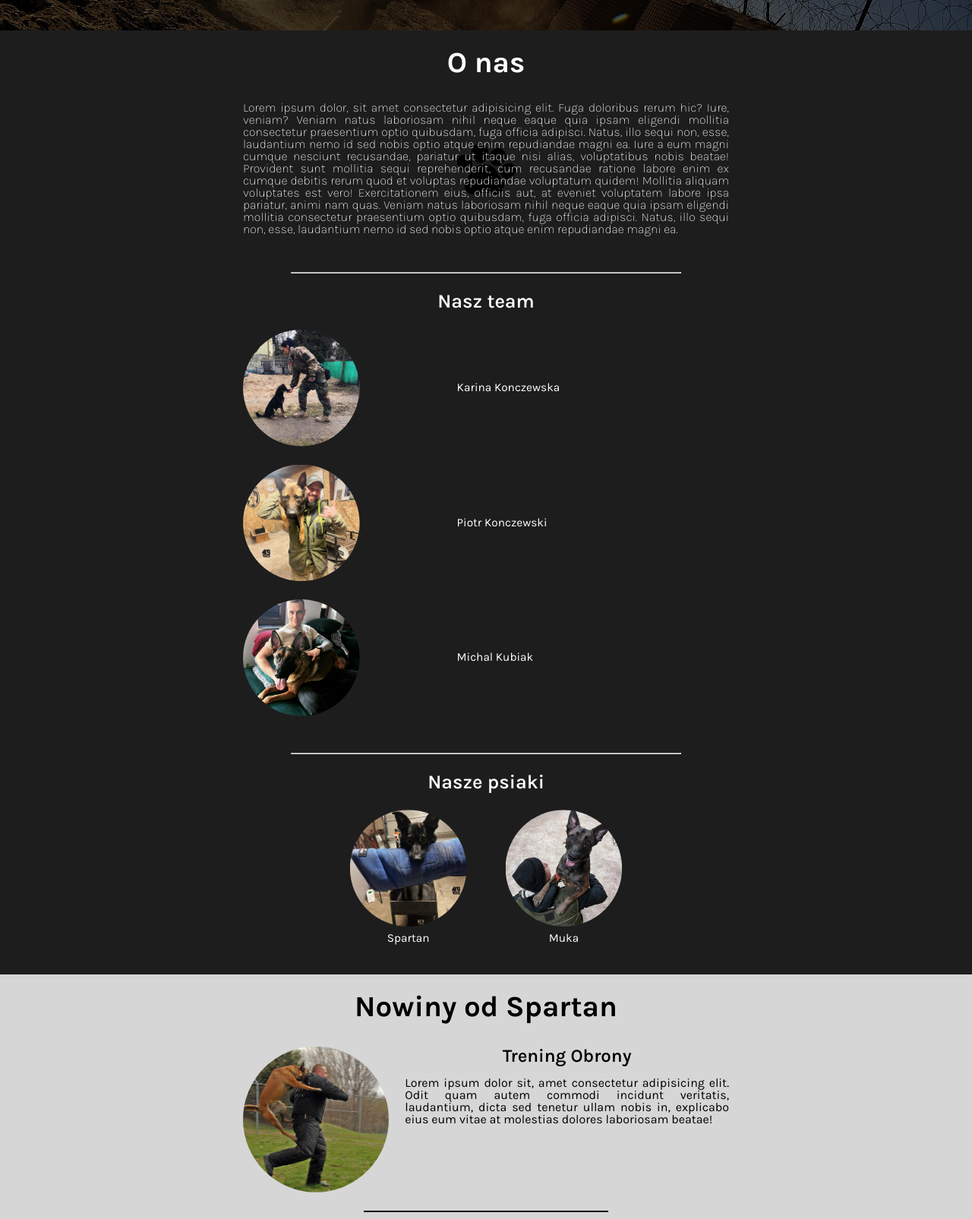
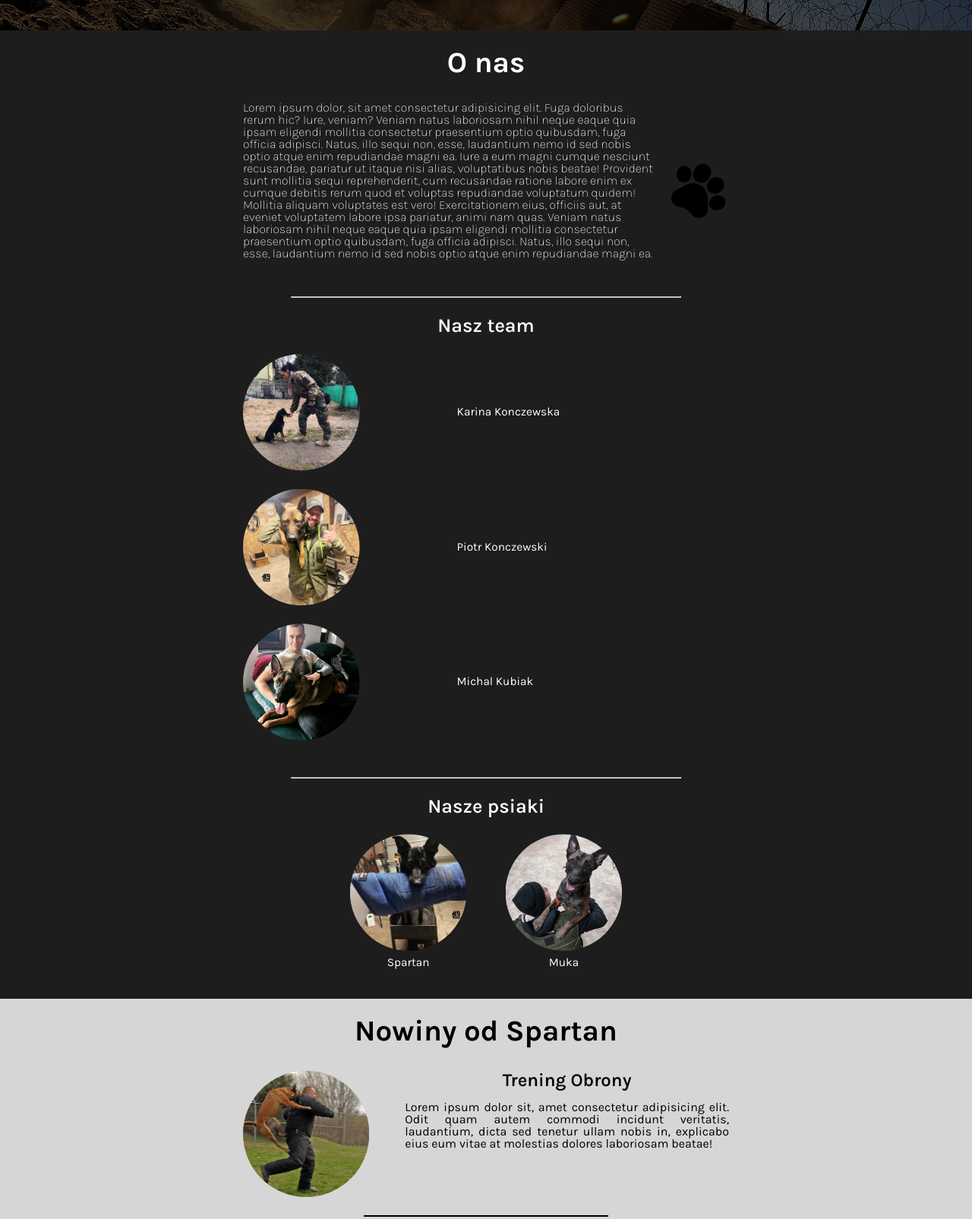
Before and after one commit to dawid-sz/k9spartan, a plain HTML site: page index.html in a window 1280 px wide. Shown: the part 760-2365 px from the top of the page at 76% size. Drawn offline with nearby package versions, Linux system fonts and the light colour scheme.

Commit message:
feat: media query for larger screens adjusted

```diff
--- a/Assets/aboutus.css
+++ b/Assets/aboutus.css
@@ -19,15 +19,15 @@
     margin-left: auto;
     margin-right: auto;
     padding-bottom: 3vh;
+    background-image: url('../Images/pawprint.png');
+    background-position: center;
+    background-size: 60vw;
+    background-repeat: no-repeat;
 }
 
 .about-text p {
     font-weight: 200;
     text-align: justify;
-    background-image: url('../Images/pawprint.png');
-    background-position: center;
-    background-size: 60vw;
-    background-repeat: no-repeat;
 }
 
 h2 {
@@ -105,9 +105,12 @@ hr.about-separator {
 
 /* Medium devices (landscape tablets, 768px and up) */
 @media only screen and (min-width: 768px) and (max-width: 991px) {
+    .about-text {
+        background-size: 50vw;
+    }
+
     .about-text p {
         font-size: 3vw;
-        background-size: 50vw;
     }
 
     .team-person > :nth-child(2) {
@@ -148,10 +151,14 @@ hr.about-separator {
 
     .about-text {
         width: 50vw;
+        background-image: url("../Images/pawprintRotate.png");
+        background-size: 9vw;
+        background-position: right;
     }
 
     .about-text p {
-        background-size: 6vw;
+        width: 85%;
+        text-align: left;
     }
 
     .team-container {
@@ -177,3 +184,10 @@ hr.about-separator {
         font-size: 1.2vw;
     }
 }
+
+/* Extra large devices (large laptops and desktops, 1200px and up) */
+@media only screen and (min-width: 1200px) {
+    .about-text {
+        background-size: 6vw;
+    }
+}
--- a/Assets/contact.css
+++ b/Assets/contact.css
@@ -55,5 +55,12 @@ input[type="submit"] {
     margin-right: auto;
     font-family: var(--secondary-font);
     padding-bottom: 4vh;
+  }
 }
+
+/* Large devices (Laptops/Desktops, 992px and up) */
+@media only screen and (min-width: 992px) {
+  .contact-container {
+    width: 30vw;
+  }
 }
--- a/Assets/news.css
+++ b/Assets/news.css
@@ -135,3 +135,11 @@ hr.news-separator {
         grid-row: 1;
     }
 }
+
+/* Extra large devices (large laptops and desktops, 1200px and up) */
+@media only screen and (min-width: 1200px) {
+    .news-img {
+        width: 13vw;
+        height: 13vw;
+    }
+}
```
Also changed, not shown: Images/pawprintRotate.png (added), 1 other file.
